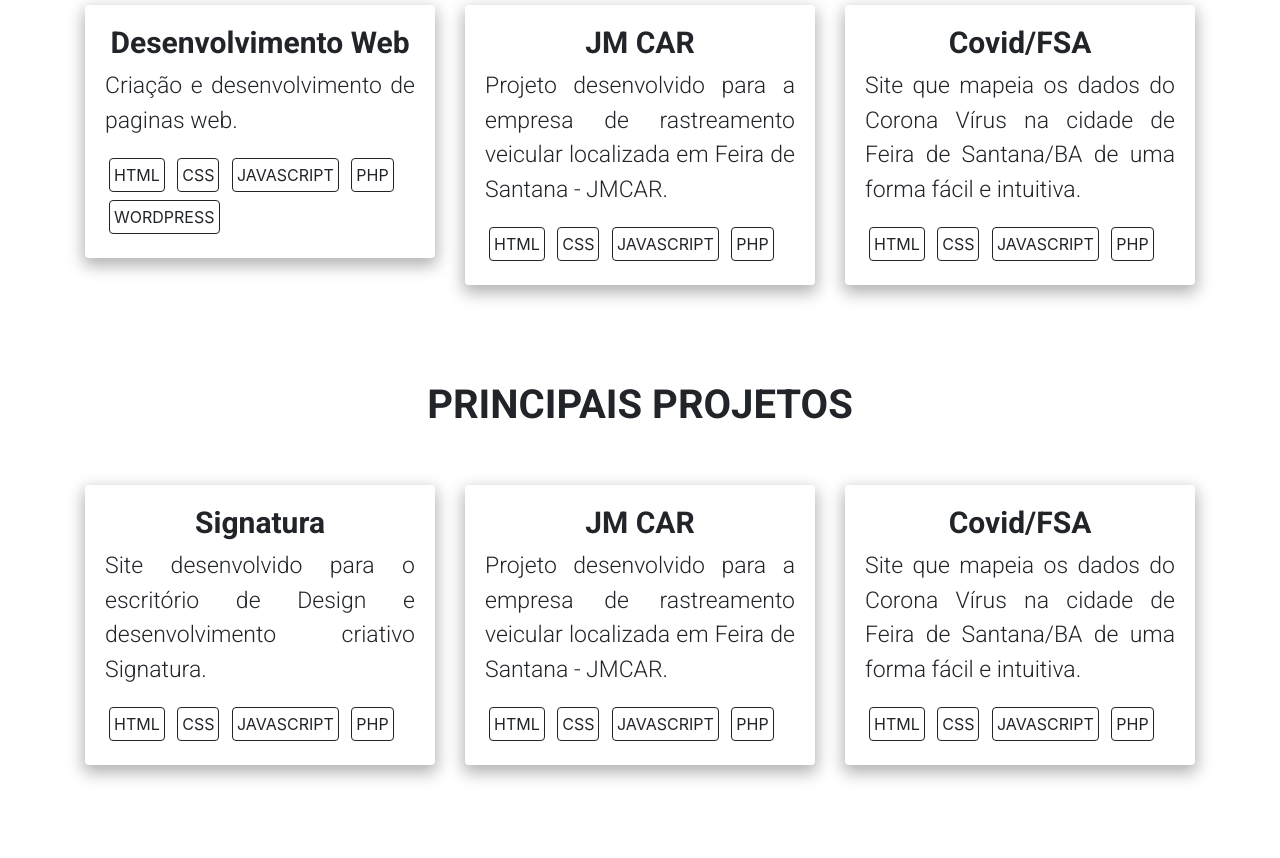
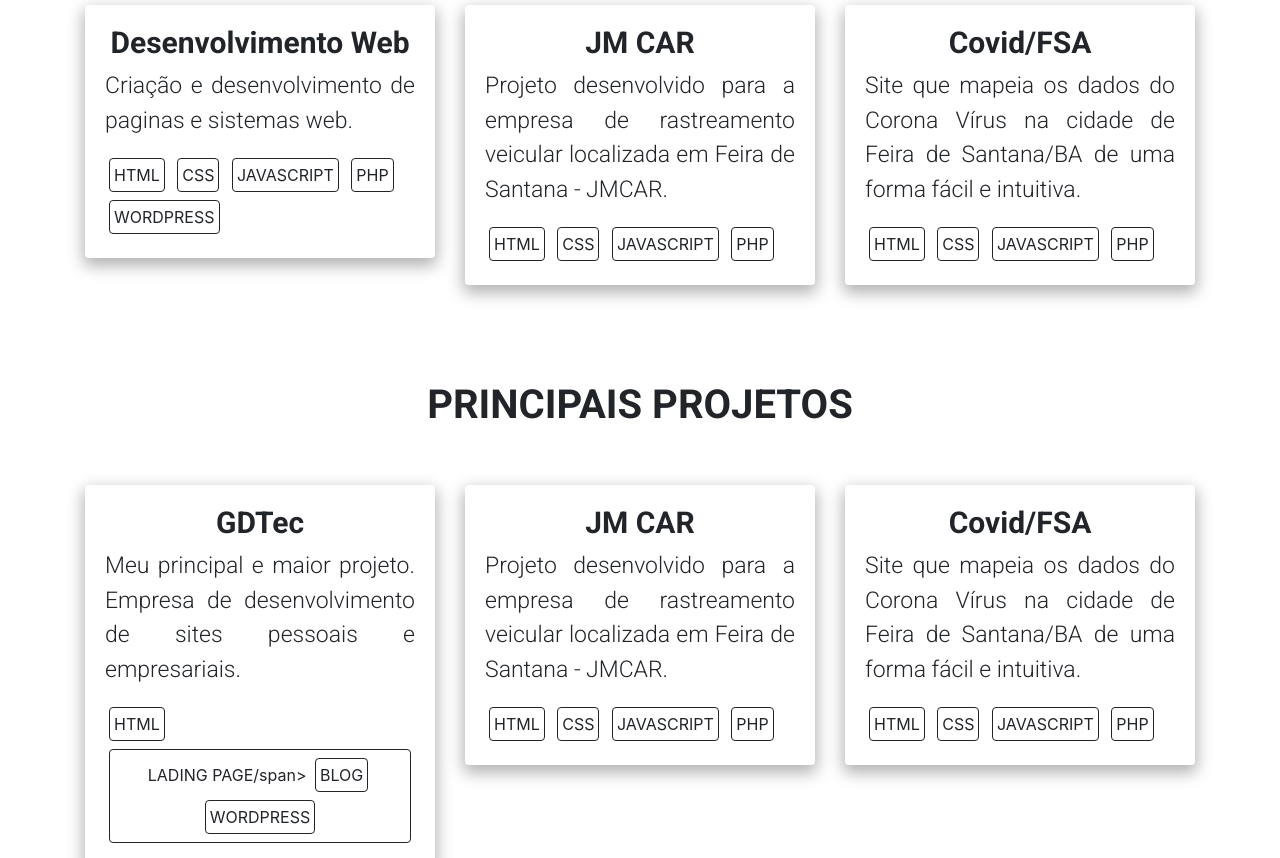
Before and after one commit to gdtec-digital/KaioGerhardt, a website with bundled scripts: page index.html in a window 1280 px wide. Shown: the part 1625-2483 px from the top of the page. Built offline with nearby package versions, Linux system fonts and the light colour scheme.

Commit message:
Update index.html

```diff
--- a/index.html
+++ b/index.html
@@ -68,7 +68,7 @@
                         <a href="https://github.com/JoaoCFN/Signatura" target="_blank" rel="noopener noreferrer">
                             <div class="card-body proj_1">
                                 <h1>Desenvolvimento Web</h1>
-                                <p>Criação e desenvolvimento de paginas web.</p>
+                                <p>Criação e desenvolvimento de paginas e sistemas web.</p>
                                 <span class="card tecnologias p-1 m-1">HTML</span>
                                 <span class="card tecnologias p-1 m-1">CSS</span>
                                 <span class="card tecnologias p-1 m-1">JAVASCRIPT</span>
@@ -173,12 +173,12 @@
                     <div class="card princais_projetos">
                         <a href="https://github.com/JoaoCFN/Signatura" target="_blank" rel="noopener noreferrer">
                             <div class="card-body proj_1">
-                                <h1>Signatura</h1>
-                                <p>Site desenvolvido para o escritório de Design e desenvolvimento criativo Signatura.</p>
+                                <h1>GDTec</h1>
+                                <p>Meu principal e maior projeto. Empresa de desenvolvimento de sites pessoais e empresariais.</p>
                                 <span class="card tecnologias p-1 m-1">HTML</span>
-                                <span class="card tecnologias p-1 m-1">CSS</span>
-                                <span class="card tecnologias p-1 m-1">JAVASCRIPT</span>
-                                <span class="card tecnologias p-1 m-1">PHP</span>
+                                <span class="card tecnologias p-1 m-1">LADING PAGE/span>
+                                <span class="card tecnologias p-1 m-1">BLOG</span>
+                                <span class="card tecnologias p-1 m-1">WORDPRESS</span>
                             </div>
                         </a>
                     </div>
```
